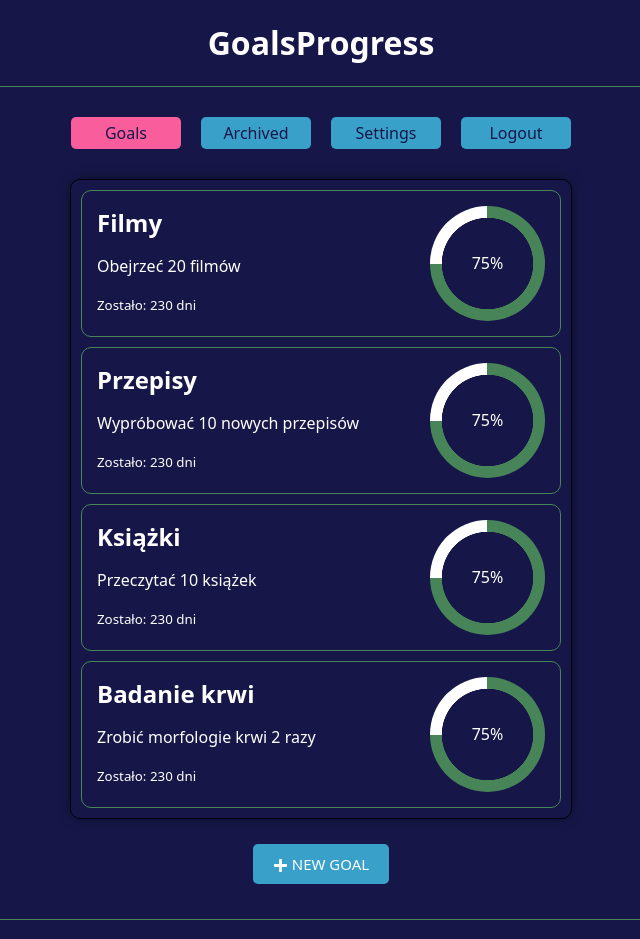
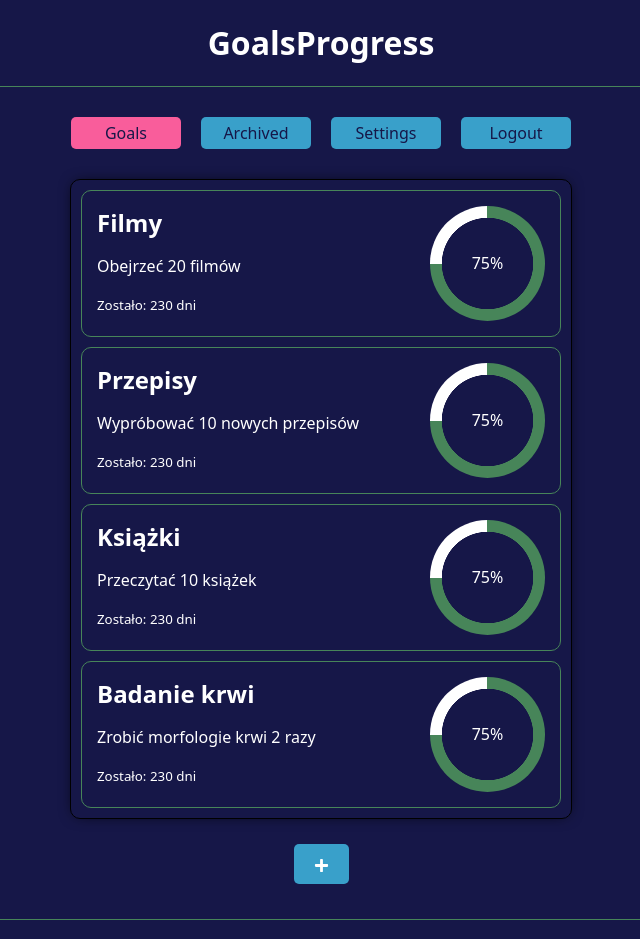
Before and after one commit to czareks2000/GoalsProgress, a React (Create React App) app in the folder goals-progress/: page / in a window 1280 px wide. Shown: the top 939 px of the page, without its empty margins (319-959 px from the left). Built offline with nearby package versions, Linux system fonts and the light colour scheme.

Commit message:
change text on add button

```diff
--- a/goals-progress/src/App.js
+++ b/goals-progress/src/App.js
@@ -17,11 +17,7 @@ function App() {
           </div>
         </div>
         <div className="text-center">
-          <Button text={
-            <>
-              <FaPlus className='icon'/> NEW GOAL
-            </>
-          } color={'#39a0ca'}/>
+          <Button text={<FaPlus className='icon'/>} color={'#39a0ca'}/>
         </div>
       </div>
       <Footer/>
```
